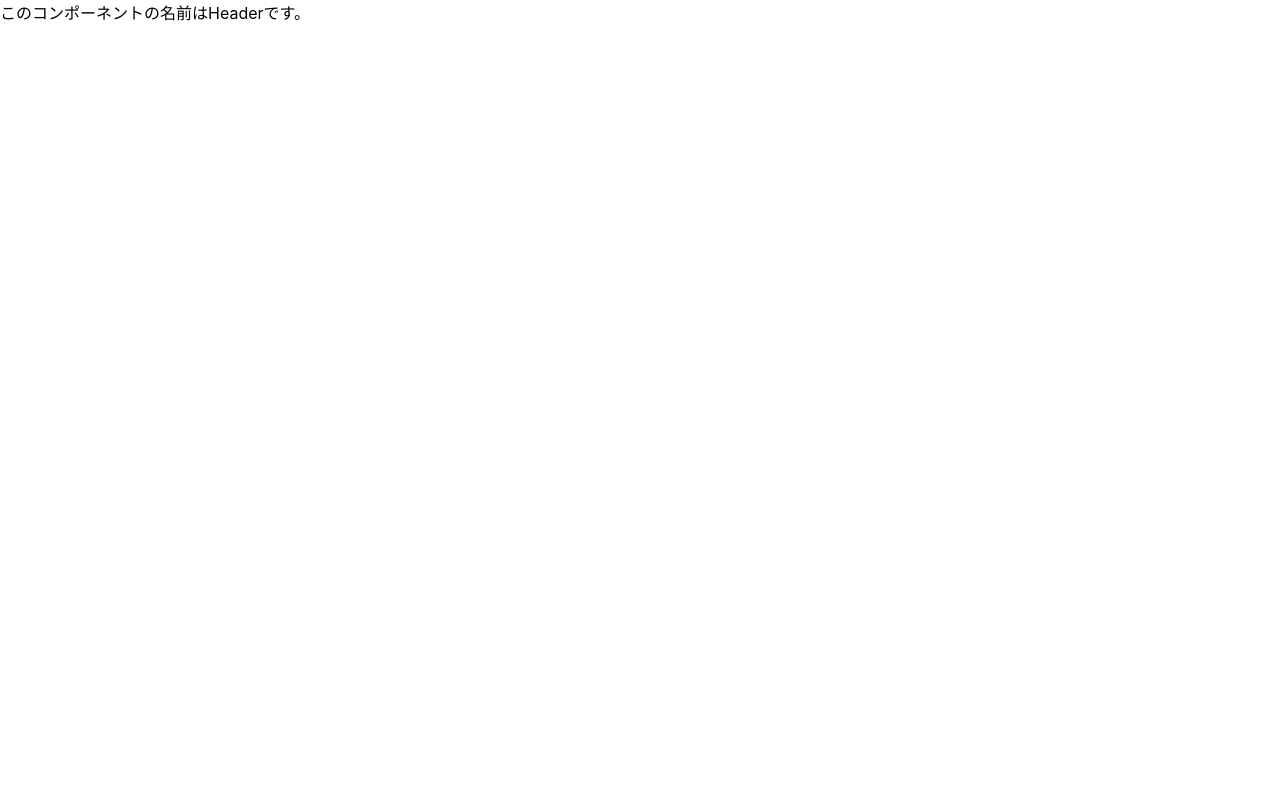
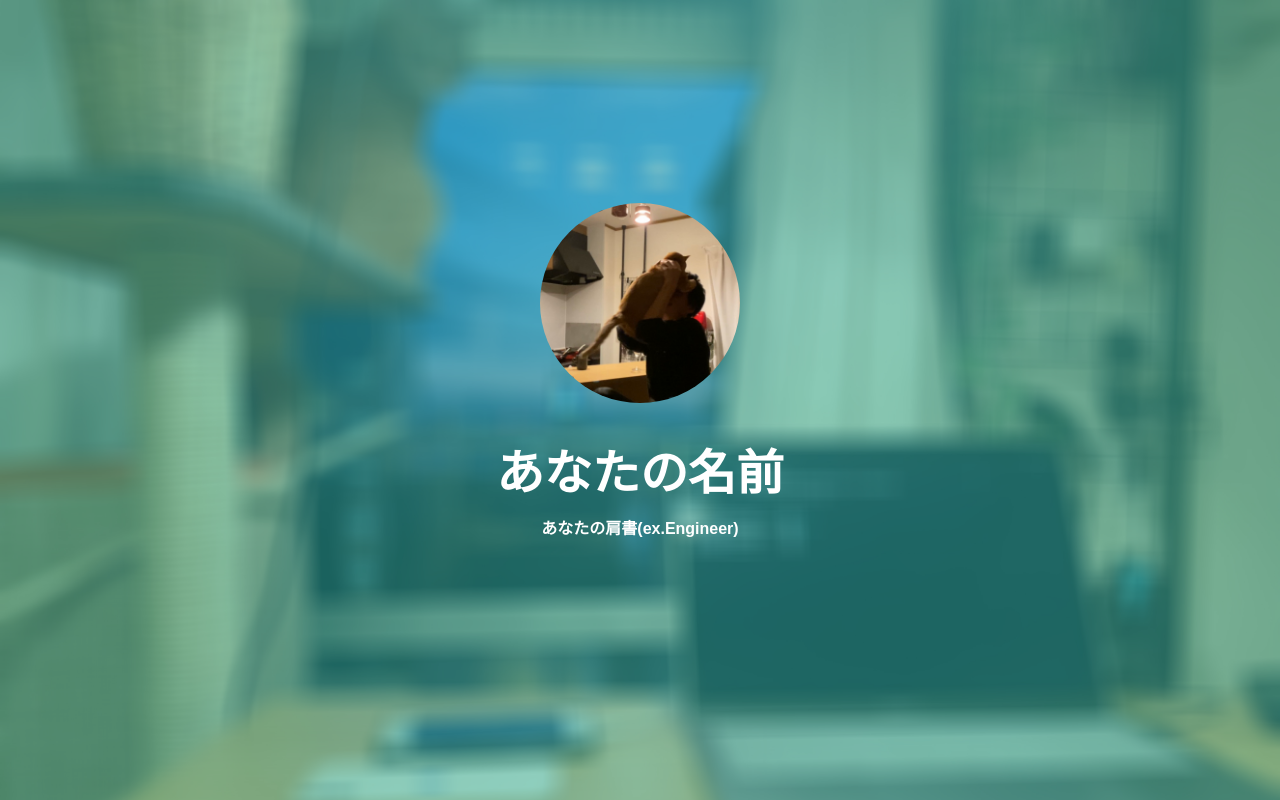
Before and after one commit to RintaroKinashi/REACT_web_site, a React (Create React App) app: page / in a window 1280 px wide. Built offline with nearby package versions, Linux system fonts and the light colour scheme.

Commit message:
[update] refs #1_setting_up_CSS_for_JSX_files

```diff
--- a/src/App.css
+++ b/src/App.css
@@ -1,38 +1,104 @@
-.App {
-  text-align: center;
+body {
+  font-family: Arial, serif;
+  font-weight: 400;
+  font-size: 32px;
+  line-height: 1.7;
+  color: #4d4d4d;
+  background: #fff;
 }
 
-.App-logo {
-  height: 40vmin;
-  pointer-events: none;
+h1 {
+  margin: 0;
+  font-size: 48px;
 }
 
-@media (prefers-reduced-motion: no-preference) {
-  .App-logo {
-    animation: App-logo-spin infinite 20s linear;
-  }
+h2 {
+  font-size: 32px;
 }
 
-.App-header {
-  background-color: #282c34;
-  min-height: 100vh;
-  display: flex;
-  flex-direction: column;
-  align-items: center;
-  justify-content: center;
-  font-size: calc(10px + 2vmin);
-  color: white;
+h3 {
+  margin: 0;
+  font-size: 16px;
 }
 
-.App-link {
-  color: #61dafb;
+.main-cover {
+  background-color: transparent;
+  background-size: cover;
+  background-attachment: fixed;
+  position: relative;
+  height: 100vh;
+  width: 100%;
 }
 
-@keyframes App-logo-spin {
-  from {
-    transform: rotate(0deg);
-  }
-  to {
-    transform: rotate(360deg);
-  }
+.main-cover .overlay {
+  position: absolute;
+  top: 0;
+  bottom: 0;
+  left: 0;
+  right: 0;
+  background: rgba(48, 191, 186, 0.5);
 }
+
+.profile-thumb {
+  background-size: cover !important;
+  background-position: center center;
+  background-repeat: no-repeat;
+  position: relative;
+  height: 200px;
+  width: 200px;
+  margin: 0 auto;
+  margin-bottom: 30px;
+  -webkit-border-radius: 50%;
+  -moz-border-radius: 50%;
+  -ms-border-radius: 50%;
+  border-radius: 50%;
+}
+
+.social-icons {
+  margin: 0;
+  padding: 0;
+}
+
+.social-icons li {
+  margin: 0;
+  padding: 0;
+  list-style: none;
+  display: inline-block;
+}
+
+.social-icons li a {
+  display: inline-block;
+  color: #30BFBA;
+  padding-left: 10px;
+  padding-right: 10px;
+}
+
+.container {
+  width: 1170px;
+  margin-right: auto;
+  margin-left: auto;
+  padding-left: 15px;
+  padding-right: 15px;
+}
+
+.display-table {
+  width: 100%;
+  height: 100vh;
+  display: table;
+}
+
+.display-table-contents {
+  padding: 128px 0;
+  text-align: center;
+  display: table-cell;
+  vertical-align: middle;
+}
+
+.title-text {
+  color: white;
+  position: relative;
+}
+
+.icon-link {
+  position: relative;
+}
--- a/src/components/Header.jsx
+++ b/src/components/Header.jsx
@@ -1,9 +1,30 @@
-export  const Header = () => {
-const componentName = () => 'Header';
+import CoverImage from '../images/cover-image.jpg';
+import ProfileImage from '../images/profile-image.jpeg';
 
+export const Header = () => {
   return (
-    <div className="test-wrapper">
-      このコンポーネントの名前は{componentName()}です。
-    </div>
+    <header className="main-cover" style={{backgroundImage: `url(${CoverImage})`}}>
+      {/* overlayはカバー画像の上に透過して表示される背景要素です */}
+      <div className="overlay"></div>
+      <div className="container">
+        <div className="display-table">
+          <div className="display-table-contents">
+            {/* カバー画像 */}
+            <div className="profile-thumb" style={{backgroundImage: `url(${ProfileImage})`}}></div>
+            {/* 名前と肩書はみなさんのお名前や肩書を自由に入れてください */}
+            <h1 className="title-text">あなたの名前</h1>
+            <h3 className="title-text">あなたの肩書(ex.Engineer)</h3>
+            <ul className="social-icons">
+              <li className="icon-link">
+                {/* TODO */}
+              </li>
+              <li className="icon-link">
+                {/* TODO */}
+              </li>
+            </ul>
+          </div>
+        </div>
+      </div>
+    </header>
   );
 };
```
Also changed, not shown: src/images/cover-image.jpg (added), src/images/profile-image.jpeg (added).
